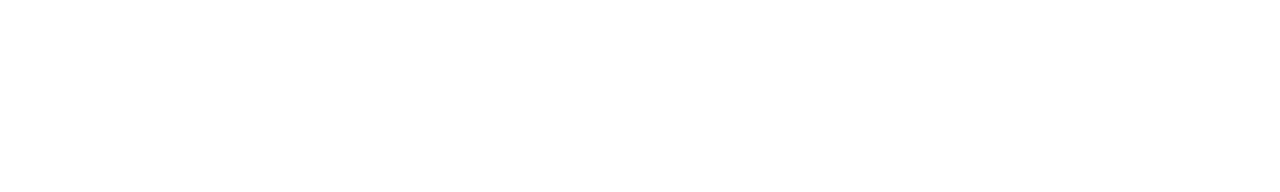
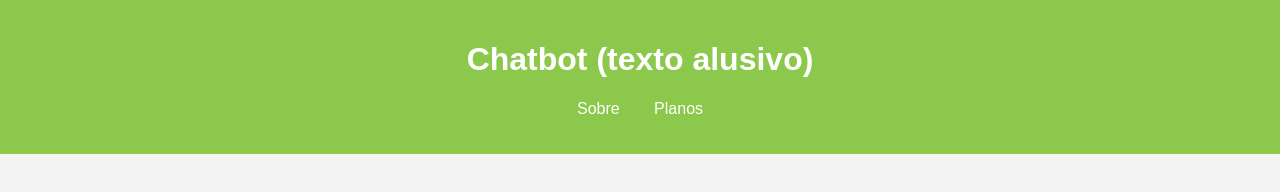
Before and after one commit to ViitoDev/chatbot, a plain HTML site: page index.html in a window 1280 px wide. Drawn offline with Linux system fonts and the light colour scheme.

Commit message:
Modelo do header

```diff
--- a/index.html
+++ b/index.html
@@ -7,6 +7,15 @@
     <link rel="stylesheet" href="style.css">
 </head>
 <body>
-
+    <header>
+        <h1>Chatbot (texto alusivo)</h1>
+        <nav>
+            <ul>
+                <li><a href="#sobre">Sobre</a></li>
+                <li><a href="#download">Planos</a></li>
+            </ul>
+        </nav>
+    </header>
+    </main>
 </body>
 </html>
--- a/style.css
+++ b/style.css
@@ -0,0 +1,28 @@
+body {
+    font-family: Arial, sans-serif;
+    margin: 0;
+    padding: o;
+    background-color: #f4f4f4;
+}
+
+header {
+    background: #8CC84B;
+    color: white;
+    padding: 20px;
+    text-align: center;
+}
+
+nav ul {
+    list-style: none;
+    padding: 0;
+}
+
+nav ul li {
+    display: inline;
+    margin: 0 15px;
+}
+
+nav ul li a {
+    color: white;
+    text-decoration: none;
+}
```
